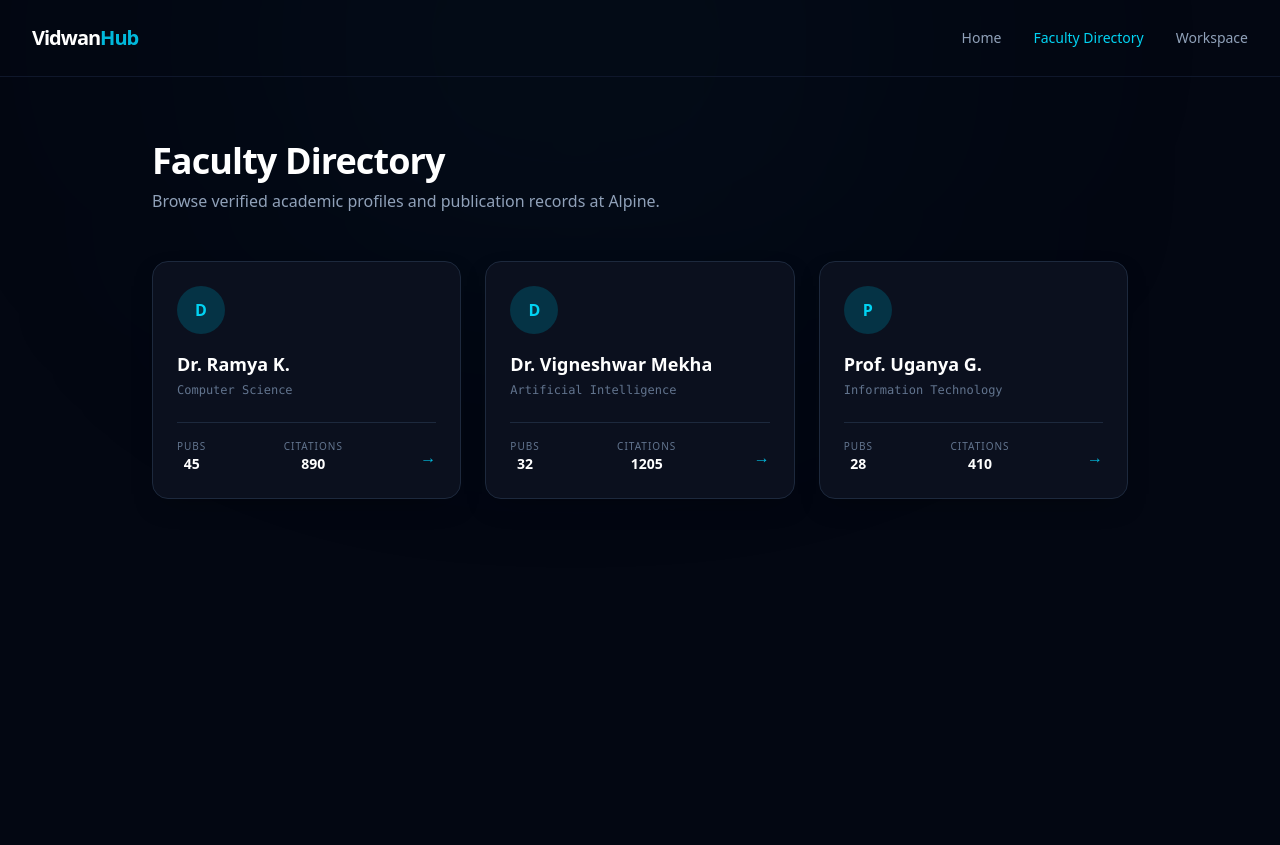
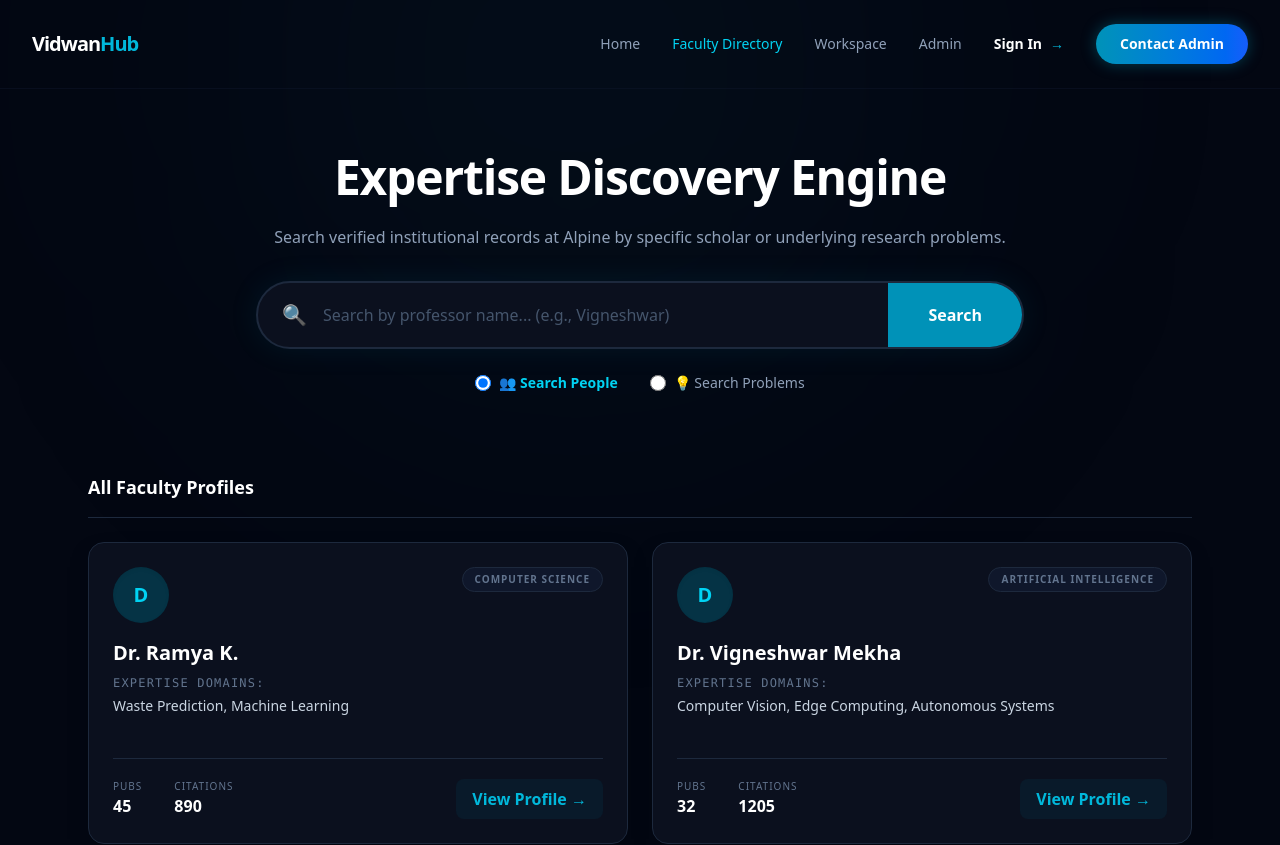
Before and after one commit to abnel-pradhan/Vidwan-project, a Next.js app: page /faculty in a window 1280 px wide. Shown: the top 845 px of the page. Before the commit the page ends 800 px from the top, so only its background shows below. Built offline with nearby package versions, Linux system fonts and the light colour scheme.

Commit message:
added search button with function

```diff
--- a/src/app/faculty/page.js
+++ b/src/app/faculty/page.js
@@ -3,13 +3,30 @@ import { useState } from "react";
 
 export default function FacultyDirectory() {
   const [isMobileMenuOpen, setIsMobileMenuOpen] = useState(false);
+  const [searchQuery, setSearchQuery] = useState("");
+  const [searchType, setSearchType] = useState("people"); // 'people' or 'problems'
   const collegeName = "Alpine";
 
+  // Expanded dataset to include "Expertise" so the Problems search works!
   const facultyList = [
-    { id: 1, name: "Dr. Ramya K.", dept: "Computer Science", pubs: 45, citations: 890 },
-    { id: 2, name: "Dr. Vigneshwar Mekha", dept: "Artificial Intelligence", pubs: 32, citations: 1205 },
-    { id: 3, name: "Prof. Uganya G.", dept: "Information Technology", pubs: 28, citations: 410 },
+    { id: 1, name: "Dr. Ramya K.", dept: "Computer Science", expertise: "Waste Prediction, Machine Learning", pubs: 45, citations: 890 },
+    { id: 2, name: "Dr. Vigneshwar Mekha", dept: "Artificial Intelligence", expertise: "Computer Vision, Edge Computing, Autonomous Systems", pubs: 32, citations: 1205 },
+    { id: 3, name: "Prof. Uganya G.", dept: "Information Technology", expertise: "Data Science, Neural Networks, IoT", pubs: 28, citations: 410 },
+    { id: 4, name: "Dr. T. Banerjee", dept: "Geography", expertise: "Geographic Information Systems, Climate Modeling", pubs: 18, citations: 215 },
   ];
+
+  // Real-time filtering logic
+  const filteredFaculty = facultyList.filter(faculty => {
+    if (searchQuery === "") return true;
+
+    if (searchType === "people") {
+      return faculty.name.toLowerCase().includes(searchQuery.toLowerCase());
+    } else {
+      // Searches both the department and the specific expertise areas
+      return faculty.expertise.toLowerCase().includes(searchQuery.toLowerCase()) ||
+             faculty.dept.toLowerCase().includes(searchQuery.toLowerCase());
+    }
+  });
 
   return (
     <div className="min-h-screen bg-[#030712] text-slate-300 font-sans relative overflow-hidden">
@@ -17,10 +34,8 @@ export default function FacultyDirectory() {
       {/* Background Glow */}
       <div className="absolute top-[-20%] left-[20%] w-[50%] h-[50%] rounded-full bg-cyan-900/10 blur-[150px] pointer-events-none" />
 
-      {/* Top Navigation */}
-      <nav className="relative z-50 flex justify-between items-center px-8 py-6 max-w-7xl mx-auto border-b border-slate-900">
-
-        {/* CLICKABLE LOGO - Takes you back Home */}
+      {/* UNIFIED TOP NAVIGATION */}
+      <nav className="relative z-50 flex justify-between items-center px-8 py-6 max-w-7xl mx-auto border-b border-slate-900/50">
         <a href="/" className="flex items-center gap-2 hover:opacity-80 transition">
           <span className="text-xl font-black text-white tracking-tighter">
             Vidwan<span className="text-cyan-500">Hub</span>
@@ -28,10 +43,19 @@ export default function FacultyDirectory() {
         </a>
 
         {/* Desktop Navigation */}
-        <div className="hidden md:flex gap-8 text-sm font-medium text-slate-400">
+        <div className="hidden md:flex items-center gap-8 text-sm font-medium text-slate-400">
           <a href="/" className="hover:text-white transition cursor-pointer">Home</a>
           <span className="text-cyan-400 cursor-pointer">Faculty Directory</span>
           <a href="/dashboard" className="hover:text-white transition cursor-pointer">Workspace</a>
+          <a href="/admin" className="hover:text-white transition cursor-pointer">Admin</a>
+
+          <a href="/login" className="text-white hover:text-cyan-400 font-bold transition cursor-pointer flex items-center gap-2">
+            Sign In <span className="text-cyan-500">→</span>
+          </a>
+
+          <button className="bg-gradient-to-r from-cyan-600 to-blue-600 hover:from-cyan-500 hover:to-blue-500 text-white text-sm font-semibold px-6 py-2.5 rounded-full transition shadow-[0_0_15px_rgba(8,145,178,0.4)]">
+            Contact Admin
+          </button>
         </div>
 
         {/* Mobile Hamburger Button */}
@@ -49,7 +73,7 @@ export default function FacultyDirectory() {
         </button>
       </nav>
 
-      {/* Mobile Dropdown Menu Panel */}
+      {/* UNIFIED MOBILE MENU */}
       {isMobileMenuOpen && (
         <div className="md:hidden relative z-40 bg-[#070a13]/95 backdrop-blur-xl border-b border-slate-800">
           <div className="flex flex-col px-8 py-6 space-y-4 text-sm font-medium text-slate-400">
@@ -57,41 +81,131 @@ export default function FacultyDirectory() {
             <span className="text-cyan-400 cursor-pointer">Faculty Directory</span>
             <a href="/dashboard" className="hover:text-white transition cursor-pointer">Workspace</a>
             <a href="/admin" className="hover:text-white transition cursor-pointer">Admin</a>
+
+            <a href="/login" className="text-white font-bold hover:text-cyan-400 transition cursor-pointer">
+              Sign In →
+            </a>
           </div>
         </div>
       )}
 
-      <main className="relative z-10 max-w-5xl mx-auto px-6 pt-16 pb-24">
-        <div className="mb-12">
-          <h1 className="text-4xl font-extrabold text-white tracking-tight mb-2">Faculty Directory</h1>
-          <p className="text-slate-400">Browse verified academic profiles and publication records at {collegeName}.</p>
+      <main className="relative z-10 max-w-6xl mx-auto px-6 pt-16 pb-24">
+
+        {/* MASSIVE DISCOVERY SEARCH ENGINE */}
+        <div className="max-w-3xl mx-auto mb-20 text-center">
+          <h1 className="text-4xl md:text-5xl font-extrabold text-white tracking-tight mb-6">
+            Expertise Discovery Engine
+          </h1>
+          <p className="text-slate-400 mb-8">
+            Search verified institutional records at {collegeName} by specific scholar or underlying research problems.
+          </p>
+
+          {/* Search Bar */}
+          <div className="relative flex items-center w-full bg-[#0b101e] border-2 border-slate-800 focus-within:border-cyan-500 rounded-full overflow-hidden shadow-[0_0_30px_rgba(8,145,178,0.1)] transition-colors">
+            <span className="pl-6 text-xl">🔍</span>
+            <input
+              type="text"
+              placeholder={searchType === "people" ? "Search by professor name... (e.g., Vigneshwar)" : "Search algorithms, domains, or problems... (e.g., Vision)"}
+              className="w-full bg-transparent border-none text-white px-4 py-4 md:py-5 focus:outline-none placeholder-slate-600 text-sm md:text-base"
+              value={searchQuery}
+              onChange={(e) => setSearchQuery(e.target.value)}
+            />
+            <button className="hidden md:block bg-cyan-600 hover:bg-cyan-500 text-white font-bold px-10 py-5 transition">
+              Search
+            </button>
           </div>
 
-        <div className="grid grid-cols-1 md:grid-cols-2 lg:grid-cols-3 gap-6">
-          {facultyList.map((faculty) => (
+          {/* Search Toggles (People vs Problems) */}
+          <div className="flex justify-center gap-8 mt-6">
+            <label className="flex items-center gap-2 text-sm text-slate-400 cursor-pointer hover:text-white transition group">
+              <input
+                type="radio"
+                name="searchType"
+                checked={searchType === "people"}
+                onChange={() => {
+                  setSearchType("people");
+                  setSearchQuery("");
+                }}
+                className="w-4 h-4 text-cyan-500 focus:ring-cyan-500 bg-slate-900 border-slate-700 cursor-pointer"
+              />
+              <span className={searchType === "people" ? "text-cyan-400 font-bold" : ""}>👥 Search People</span>
+            </label>
+            <label className="flex items-center gap-2 text-sm text-slate-400 cursor-pointer hover:text-white transition group">
+              <input
+                type="radio"
+                name="searchType"
+                checked={searchType === "problems"}
+                onChange={() => {
+                  setSearchType("problems");
+                  setSearchQuery("");
+                }}
+                className="w-4 h-4 text-cyan-500 focus:ring-cyan-500 bg-slate-900 border-slate-700 cursor-pointer"
+              />
+              <span className={searchType === "problems" ? "text-cyan-400 font-bold" : ""}>💡 Search Problems</span>
+            </label>
+          </div>
+        </div>
+
+        {/* RESULTS TEXT */}
+        <div className="mb-6 flex justify-between items-end border-b border-slate-800 pb-4">
+          <h2 className="text-lg font-bold text-white">
+            {searchQuery === "" ? "All Faculty Profiles" : `Search Results (${filteredFaculty.length})`}
+          </h2>
+        </div>
+
+        {/* FACULTY GRID */}
+        {filteredFaculty.length > 0 ? (
+          <div className="grid grid-cols-1 md:grid-cols-2 lg:grid-cols-2 gap-6">
+            {filteredFaculty.map((faculty) => (
               <a key={faculty.id} href={`/faculty/${faculty.id}`} className="block group">
-              <div className="bg-[#0b101e] border border-slate-800 hover:border-cyan-500/50 p-6 rounded-2xl transition-all shadow-[0_10px_30px_-15px_rgba(0,0,0,0.5)] group-hover:shadow-[0_10px_30px_-15px_rgba(8,145,178,0.2)]">
-                <div className="w-12 h-12 rounded-full bg-cyan-950 text-cyan-400 font-bold flex items-center justify-center mb-4 group-hover:scale-110 transition-transform">
+                <div className="bg-[#0b101e] border border-slate-800 hover:border-cyan-500/50 p-6 rounded-2xl transition-all shadow-[0_10px_30px_-15px_rgba(0,0,0,0.5)] group-hover:shadow-[0_10px_30px_-15px_rgba(8,145,178,0.2)] h-full flex flex-col justify-between">
+
+                  <div>
+                    <div className="flex items-start justify-between mb-4">
+                      <div className="w-14 h-14 rounded-full bg-cyan-950 text-cyan-400 font-bold text-xl flex items-center justify-center group-hover:scale-110 transition-transform shadow-inner">
                         {faculty.name.charAt(0)}
                       </div>
-                <h3 className="text-lg font-bold text-white mb-1 group-hover:text-cyan-400 transition-colors">{faculty.name}</h3>
-                <p className="text-xs font-mono text-slate-500 mb-6">{faculty.dept}</p>
+                      <span className="text-[10px] font-bold uppercase tracking-widest text-slate-500 bg-slate-900 px-3 py-1 rounded-full border border-slate-800">
+                        {faculty.dept}
+                      </span>
+                    </div>
 
-                <div className="flex justify-between items-center border-t border-slate-800 pt-4">
-                  <div className="text-center">
+                    <h3 className="text-xl font-bold text-white mb-2 group-hover:text-cyan-400 transition-colors">{faculty.name}</h3>
+
+                    <div className="mb-6">
+                      <p className="text-xs font-mono text-slate-500 uppercase tracking-widest mb-1">Expertise Domains:</p>
+                      <p className="text-sm text-slate-300 leading-relaxed">{faculty.expertise}</p>
+                    </div>
+                  </div>
+
+                  <div className="flex justify-between items-center border-t border-slate-800 pt-5 mt-4">
+                    <div className="flex gap-8">
+                      <div className="text-left">
                         <p className="text-[10px] uppercase tracking-widest text-slate-500">Pubs</p>
-                    <p className="text-sm font-bold text-white">{faculty.pubs}</p>
+                        <p className="text-base font-bold text-white">{faculty.pubs}</p>
                       </div>
-                  <div className="text-center">
+                      <div className="text-left">
                         <p className="text-[10px] uppercase tracking-widest text-slate-500">Citations</p>
-                    <p className="text-sm font-bold text-white">{faculty.citations}</p>
+                        <p className="text-base font-bold text-white">{faculty.citations}</p>
                       </div>
-                  <div className="text-cyan-500 font-bold">→</div>
                     </div>
+                    <div className="text-cyan-500 font-bold bg-cyan-950/30 px-4 py-2 rounded-lg group-hover:bg-cyan-600 group-hover:text-white transition">
+                      View Profile →
+                    </div>
+                  </div>
+
                 </div>
               </a>
             ))}
           </div>
+        ) : (
+          /* EMPTY STATE (If search finds nothing) */
+          <div className="text-center py-20 bg-[#0b101e] border border-slate-800 rounded-2xl">
+            <div className="text-4xl mb-4">🔬</div>
+            <h3 className="text-xl font-bold text-white mb-2">No profiles found</h3>
+            <p className="text-slate-500 text-sm">We couldn't find any scholars matching "{searchQuery}" in this domain.</p>
+          </div>
+        )}
       </main>
     </div>
   );
```
Lines whose indentation alone changed are shown as unchanged.
